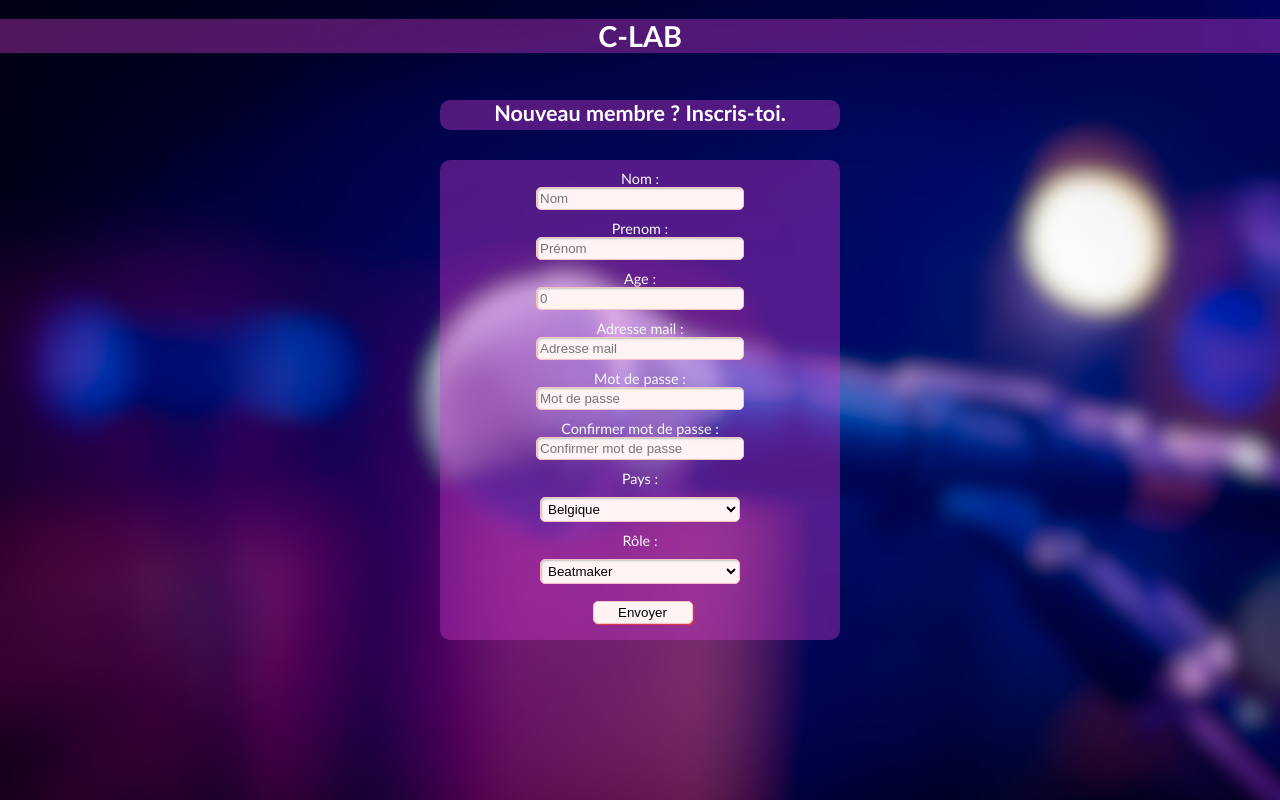
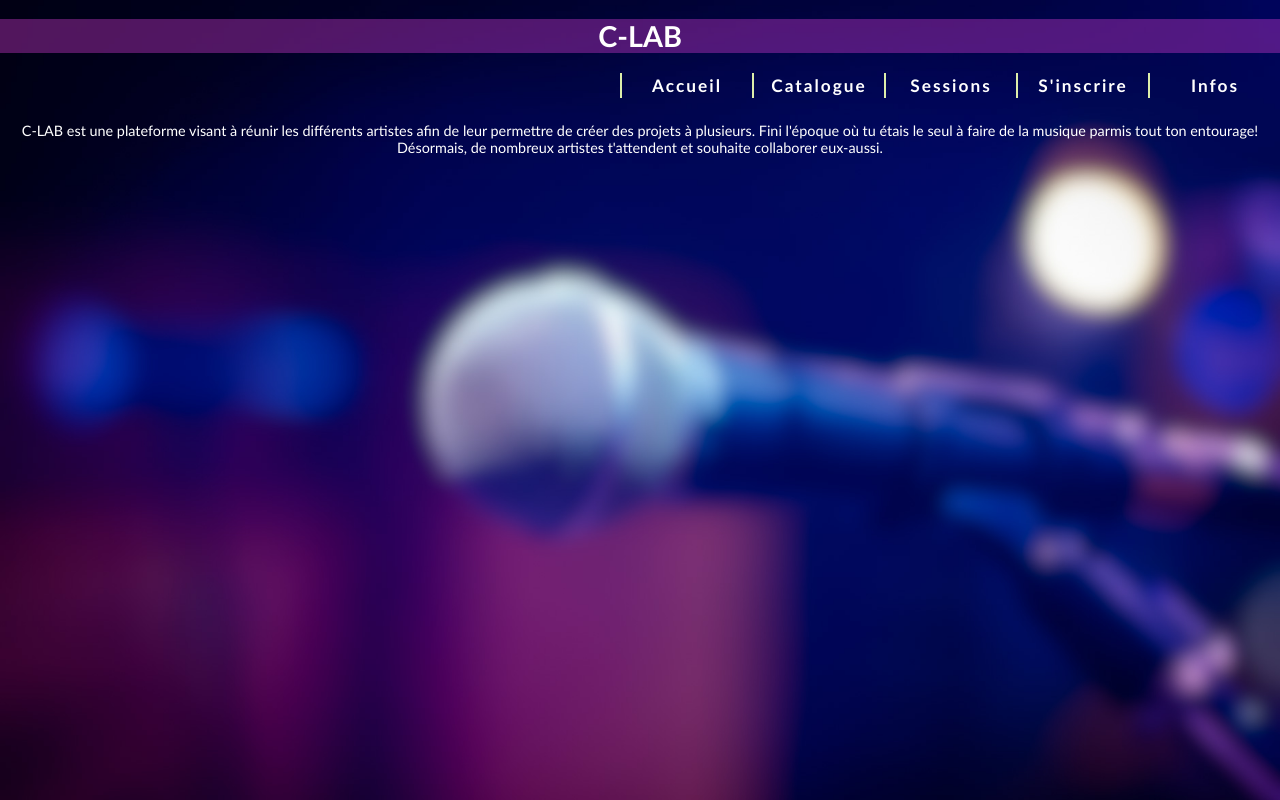
Before and after one commit to darrylbilongo/C-LAB2020, a React (Create React App) app in the folder front-end/: page / in a window 1280 px wide. Built offline with nearby package versions, Linux system fonts and the light colour scheme.

Commit message:
Front-end page accueil

```diff
--- a/front-end/src/App.css
+++ b/front-end/src/App.css
@@ -113,3 +113,36 @@ form {
   background-color:rgba(203,56,203, 0.4);
   color: white;
 }
+
+ul#menu
+{
+	height: 35px ;
+	margin: 0 ;
+	padding: 0 ;
+	list-style-type: none ;
+}
+
+ul#menu li
+{
+	float: right ;
+	text-align: center ;
+}
+
+ul#menu li a
+{
+	width: 130px ;
+	line-height: 25px ;
+	font-size: 1.2em ;
+	font-weight: bold ;
+	letter-spacing: 2px ;
+	color: #fff ;
+	display: block ;
+	text-decoration: none ;
+	border-left: 2px solid #dea ;
+}
+
+.description{
+  color: white;
+  position: center
+
+}
--- a/front-end/src/App.js
+++ b/front-end/src/App.js
@@ -1,5 +1,6 @@
 import React, { Component } from 'react';
 import PageLogin from "./components/PageLogin"
+import PageAccueil from "./components/PageAccueil"
 import './App.css';
 
 class App extends Component {
@@ -7,7 +8,7 @@ class App extends Component {
   render(){
     return (
         <span className="App">
-          <PageLogin></PageLogin>
+          <PageAccueil></PageAccueil>
         </span>
     );
   }
--- /dev/null
+++ b/front-end/src/components/PageAccueil.js
@@ -0,0 +1,31 @@
+import React, { Component } from "react";
+import PageLogin from "./PageLogin";
+
+class PageAccueil extends Component{
+    render(){
+        return(
+            <div>
+                <h1 className="titre">C-LAB</h1>
+
+                <nav>
+                  <ul id="menu">
+                    <li><a href="#">Infos</a></li>
+                    <li><a href="#">S'inscrire</a></li>
+                    <li><a href="#">Sessions</a></li>
+                    <li><a href="#">Catalogue</a></li>
+                    <li><a href="#">Accueil</a></li>
+                  </ul>
+                  <p className="description">C-LAB est une plateforme visant à réunir les différents artistes afin
+                    de leur permettre de créer des projets à plusieurs. Fini l'époque où tu étais
+                    le seul à faire de la musique parmis tout ton entourage! Désormais, de nombreux
+                    artistes t'attendent et souhaite collaborer eux-aussi.
+                  </p>
+                </nav>
+            </div>
+        )
+    }
+
+}
+
+
+export default PageAccueil;
--- a/front-end/src/components/PageLogin.js
+++ b/front-end/src/components/PageLogin.js
@@ -6,8 +6,8 @@ class PageLogin extends Component{
     render(){
         return (
             <div>
-                    <h1 className="titre">C-LAB</h1>
-                    <Formulaire></Formulaire>
+                <h1 className="titre">C-LAB</h1>
+                <Formulaire></Formulaire>
             </div>
         )
     }
```
